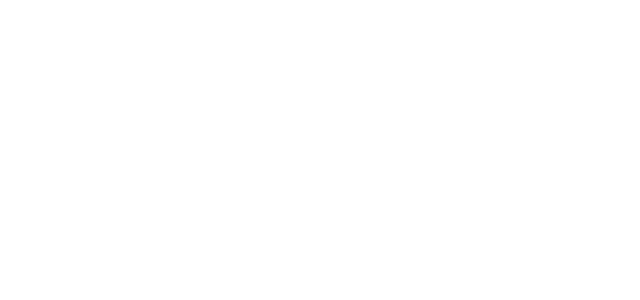
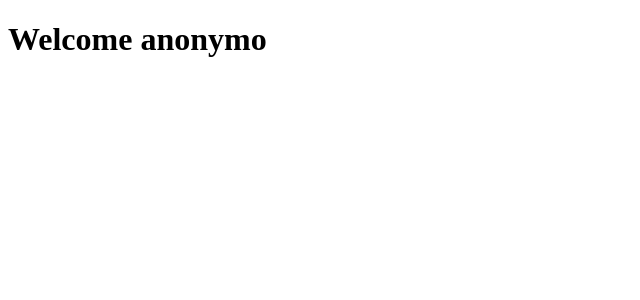
Before and after one commit to Tazri/rnext, a React (Vite) app: page / in a window 1280 px wide. Shown: the top 300 px of the page, without its empty margins (0-640 px from the left). Built offline with nearby package versions, Linux system fonts and the light colour scheme.

Commit message:
some practices

```diff
--- a/src/App.jsx
+++ b/src/App.jsx
@@ -1,3 +1,5 @@
+import Welcome from "./Welcome";
+
 export default function App() {
-  return <welcome />;
+  return <Welcome name="arabi" />;
 }
--- /dev/null
+++ b/src/Welcome.jsx
@@ -0,0 +1,7 @@
+/* eslint-disable react/prop-types */
+// eslint-disable-next-line react/prop-types
+export default function Welcome(props) {
+  let name = props.name;
+  name = "anonymo";
+  return <h1>Welcome {name} </h1>;
+}
--- a/src/welcome.jsx
+++ /dev/null
@@ -1,3 +0,0 @@
-export default function welcome() {
-  return <h1>Welcome to Learn with Sumit </h1>;
-}
```
